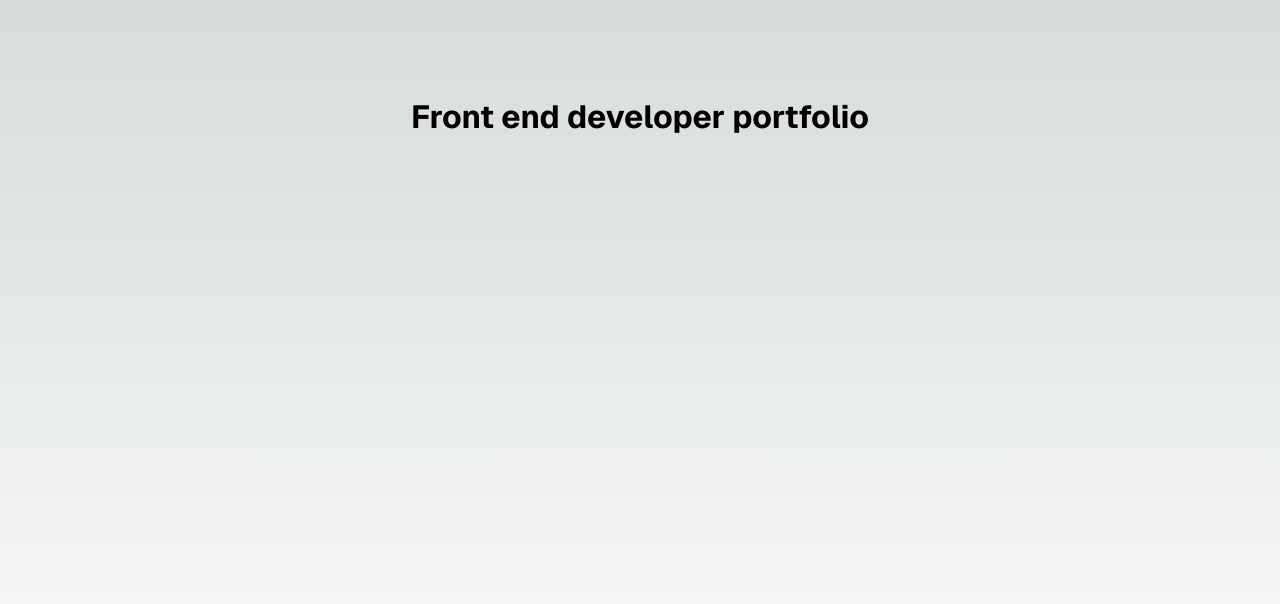
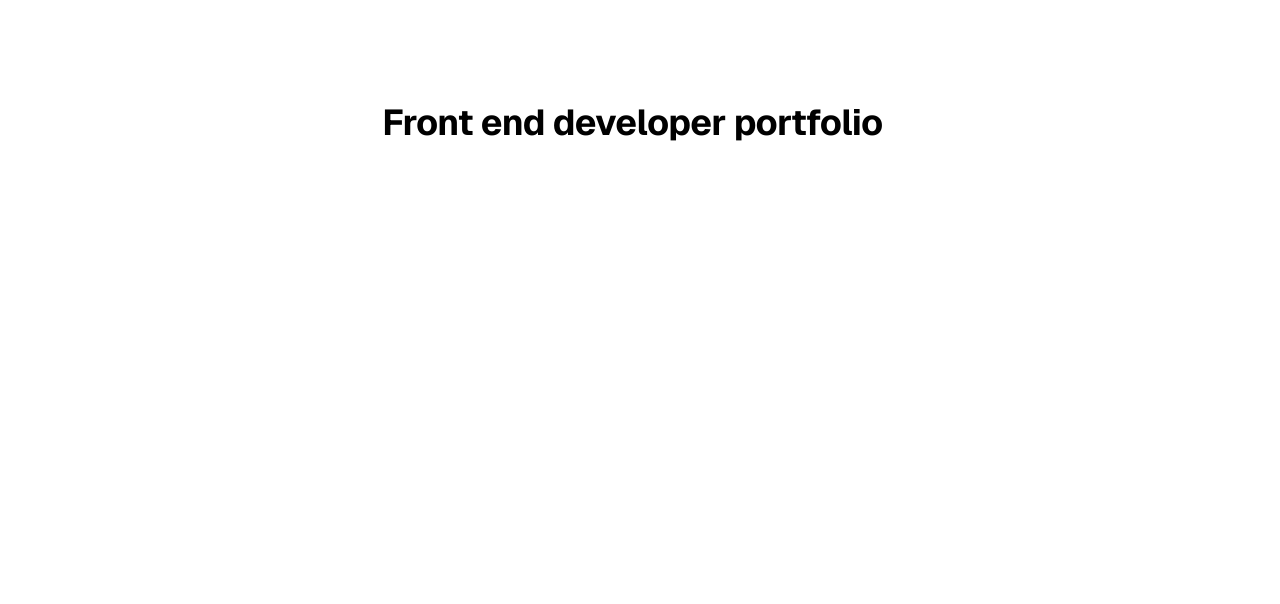
Before and after one commit to GDC94/Argos, a Next.js app: page / in a window 1280 px wide. Shown: the top 604 px of the page. Built offline with nearby package versions, Linux system fonts and the light colour scheme.

Commit message:
argos/new css reset

```diff
--- a/src/app/globals.css
+++ b/src/app/globals.css
@@ -1,107 +1,180 @@
-:root {
-  --max-width: 1100px;
-  --border-radius: 12px;
-  --font-mono: ui-monospace, Menlo, Monaco, "Cascadia Mono", "Segoe UI Mono",
-    "Roboto Mono", "Oxygen Mono", "Ubuntu Monospace", "Source Code Pro",
-    "Fira Mono", "Droid Sans Mono", "Courier New", monospace;
-
-  --foreground-rgb: 0, 0, 0;
-  --background-start-rgb: 214, 219, 220;
-  --background-end-rgb: 255, 255, 255;
-
-  --primary-glow: conic-gradient(
-    from 180deg at 50% 50%,
-    #16abff33 0deg,
-    #0885ff33 55deg,
-    #54d6ff33 120deg,
-    #0071ff33 160deg,
-    transparent 360deg
-  );
-  --secondary-glow: radial-gradient(
-    rgba(255, 255, 255, 1),
-    rgba(255, 255, 255, 0)
-  );
-
-  --tile-start-rgb: 239, 245, 249;
-  --tile-end-rgb: 228, 232, 233;
-  --tile-border: conic-gradient(
-    #00000080,
-    #00000040,
-    #00000030,
-    #00000020,
-    #00000010,
-    #00000010,
-    #00000080
-  );
-
-  --callout-rgb: 238, 240, 241;
-  --callout-border-rgb: 172, 175, 176;
-  --card-rgb: 180, 185, 188;
-  --card-border-rgb: 131, 134, 135;
+/*
+ css RESET
+*/
+*,
+*::before,
+*::after {
+  box-sizing: border-box;
 }
 
-@media (prefers-color-scheme: dark) {
-  :root {
-    --foreground-rgb: 255, 255, 255;
-    --background-start-rgb: 0, 0, 0;
-    --background-end-rgb: 0, 0, 0;
+* {
+  margin: 0;
+}
 
-    --primary-glow: radial-gradient(rgba(1, 65, 255, 0.4), rgba(1, 65, 255, 0));
-    --secondary-glow: linear-gradient(
-      to bottom right,
-      rgba(1, 65, 255, 0),
-      rgba(1, 65, 255, 0),
-      rgba(1, 65, 255, 0.3)
-    );
+html {
+  scrollbar-gutter: stable;
+}
 
-    --tile-start-rgb: 2, 13, 46;
-    --tile-end-rgb: 2, 5, 19;
-    --tile-border: conic-gradient(
-      #ffffff80,
-      #ffffff40,
-      #ffffff30,
-      #ffffff20,
-      #ffffff10,
-      #ffffff10,
-      #ffffff80
-    );
+body {
+  line-height: 1.5;
+  -webkit-font-smoothing: antialiased;
+}
 
-    --callout-rgb: 20, 20, 20;
-    --callout-border-rgb: 108, 108, 108;
-    --card-rgb: 100, 100, 100;
-    --card-border-rgb: 200, 200, 200;
+img,
+picture,
+video,
+canvas,
+svg {
+  display: block;
+  max-width: 100%;
+}
+
+input,
+button,
+textarea,
+select {
+  font: inherit;
+}
+
+p,
+h1,
+h2,
+h3,
+h4,
+h5,
+h6 {
+  overflow-wrap: break-word;
+}
+
+/* THEME VARIABLES */
+html {
+  --content-width: 55rem;
+  --outer-content-width: 80rem;
+  --viewport-padding: 16px;
+  --header-height: 5rem;
+  --trimmed-content-width: calc(var(--content-width) - var(--viewport-padding) * 2);
+}
+
+@media (min-width: 35rem) {
+  html {
+    --viewport-padding: 24px;
   }
 }
 
-* {
-  box-sizing: border-box;
-  padding: 0;
-  margin: 0;
+/* GLOBAL STYLES */
+::selection {
+  background-color: var(--color-selection-background) !important;
+  color: var(--color-selection-text) !important;
+  background-image: none !important;
+  -webkit-text-fill-color: var(--color-selection-text) !important;
+  -moz-text-fill-color: var(--color-selection-text) !important;
+  background-clip: revert !important;
+  -webkit-background-clip: revert !important;
+  text-shadow: none !important;
 }
 
-html,
-body {
-  max-width: 100vw;
-  overflow-x: hidden;
+html {
+  color: var(--color-text);
+  font-family: var(--font-family), sans-serif;
+  letter-spacing: -0.03125em;
+  background: var(--color-backdrop-highlight);
 }
 
 body {
-  color: rgb(var(--foreground-rgb));
-  background: linear-gradient(
-      to bottom,
-      transparent,
-      rgb(var(--background-end-rgb))
-    )
-    rgb(var(--background-start-rgb));
+  min-height: 100vh;
+  min-height: 100svh;
+  display: flex;
+  flex-direction: column;
+  background: var(--color-backdrop);
+  border-bottom: 3px solid var(--color-decorative-600);
+}
+
+body::before {
+  content: '';
+  position: absolute;
+  z-index: 0;
+  top: 0;
+  left: 0;
+  right: 0;
+  height: 50vh;
+  background: linear-gradient(to top,
+      var(--color-backdrop),
+      var(--color-backdrop-highlight));
+}
+
+body>main {
+  flex: 1;
+  position: relative;
+}
+
+em {
+  font-style: italic;
+}
+
+code {
+  font-family: var(--font-family-mono);
+}
+
+h1 {
+  font-size: 1.75rem;
+  font-weight: 650;
+}
+
+h2 {
+  font-size: 1.5rem;
+  margin-top: 2em;
+  margin-bottom: 0.5em;
+  font-weight: 600;
+}
+
+h3 {
+  font-size: 1.25rem;
+  margin-top: 2em;
+  margin-bottom: 0.5em;
+  font-weight: 500;
+}
+
+p {
+  font-size: 1.25rem;
+  margin-bottom: 1.5em;
+}
+
+p code {
+  display: inline-block;
+  font-size: 0.9em;
+  background: var(--color-inline-code-bg);
+  padding: 3px 6px;
+  margin: -0.25em -1px;
+  border-radius: 3px;
 }
 
 a {
-  color: inherit;
-  text-decoration: none;
+  color: currentColor;
+  text-decoration-color: var(--color-primary);
+  text-decoration-thickness: 2px;
+  text-underline-offset: 0.125em;
+  font-weight: 500;
+  transition: all 200ms;
 }
 
-@media (prefers-color-scheme: dark) {
-  html {
-    color-scheme: dark;
+a:hover {
+  text-underline-offset: 0.175em;
+}
+
+button {
+  padding: 0;
+}
+
+@media (min-width: 35rem) {
+  h1 {
+    font-size: 2.25rem;
+  }
+
+  h2 {
+    font-size: 1.75rem;
+  }
+
+  h3 {
+    font-size: 1.5rem;
   }
 }
```
